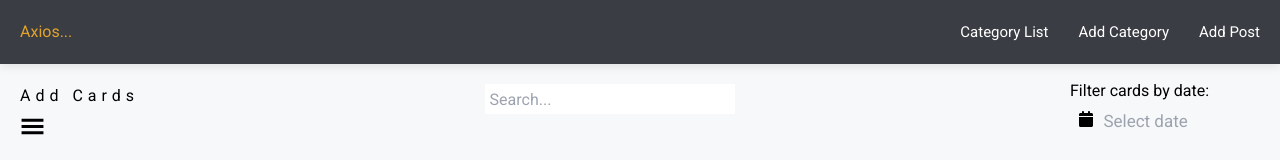
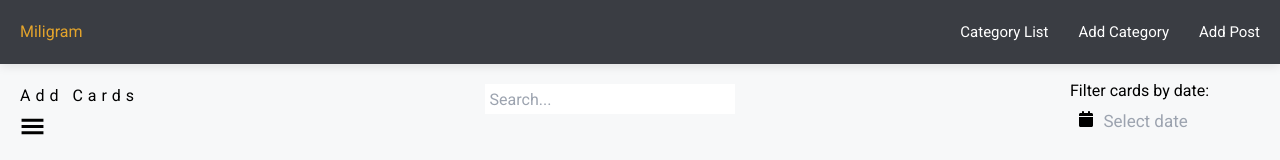
Before and after one commit to B1shwas/Axios, a React (Vite) app in the folder project1/: page / in a window 1280 px wide. Shown: the top 160 px of the page. Built offline with nearby package versions, Linux system fonts and the light colour scheme.

Commit message:
minor change

```diff
--- a/project1/src/components/TopNav/TopNav.jsx
+++ b/project1/src/components/TopNav/TopNav.jsx
@@ -5,7 +5,7 @@ const TopNav = () => {
   return (
     <>
       <div className="topnav-container">
-        <h1 style={{ cursor: "pointer", color: "#e3a42c" }}>Axios...</h1>
+        <h1 style={{ cursor: "pointer", color: "#e3a42c" }}>Miligram</h1>
         <MyForm />
       </div>
     </>
```
